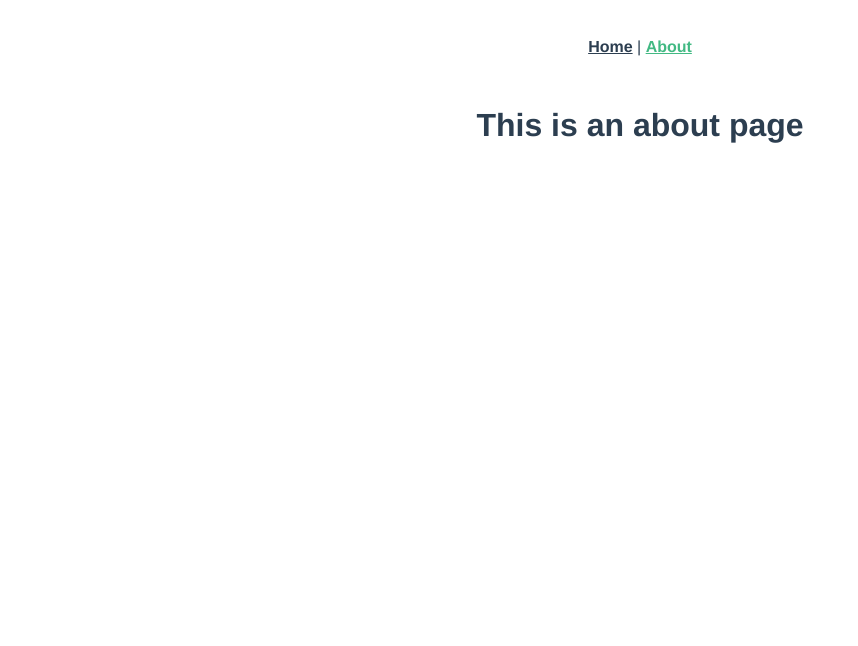
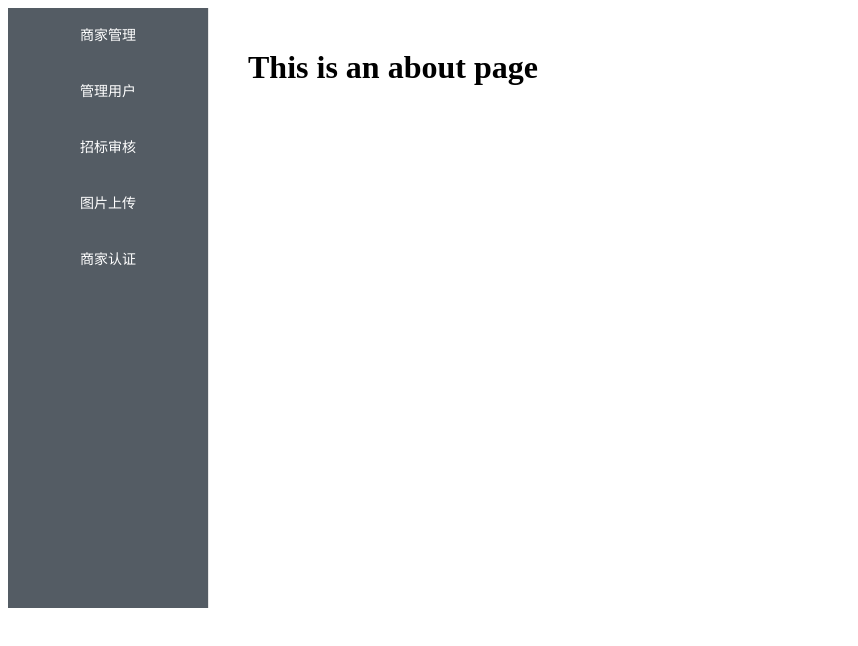
Before and after one commit to beautiful-people/houtai, a Vue app: page /about in a window 1280 px wide. Shown: the top 646 px of the page, without its empty margins (0-858 px from the left). Built offline with nearby package versions, Linux system fonts and the light colour scheme.

Commit message:
各个组件的初始创建

```diff
--- a/src/App.vue
+++ b/src/App.vue
@@ -1,32 +1,66 @@
 <template>
-  <div id="app">
-    <div id="nav">
-      <router-link to="/">Home</router-link> |
-      <router-link to="/about">About</router-link>
+  <div class="about">
+    <div class="left">
+      <el-row>
+        <el-col :span="14">
+          <el-menu
+            default-active="allusers"
+            class="el-menu-vertical-demo"
+            @open="handleOpen"
+            @close="handleClose"
+            background-color="#545c64"
+            text-color="#fff"
+            active-text-color="#ffd04b"
+            unique-opened
+            router
+          >
+            <el-menu-item index="BusinessManagement">商家管理</el-menu-item>
+            <el-menu-item index="manageusergroup">管理用户</el-menu-item>
+            <el-menu-item index="TheTenderReview">招标审核</el-menu-item>
+            <el-menu-item index="imageUpload">图片上传</el-menu-item>
+            <el-menu-item index="peakfire">商家认证</el-menu-item>
+          </el-menu>
+        </el-col>
+      </el-row>
     </div>
-    <router-view/>
+    <div class="right">
+      <router-view />
+    </div>
   </div>
 </template>
 
-<style lang="less">
-#app {
-  font-family: 'Avenir', Helvetica, Arial, sans-serif;
-  -webkit-font-smoothing: antialiased;
-  -moz-osx-font-smoothing: grayscale;
-  text-align: center;
-  color: #2c3e50;
-}
-
-#nav {
-  padding: 30px;
-
-  a {
-    font-weight: bold;
-    color: #2c3e50;
-
-    &.router-link-exact-active {
-      color: #42b983;
+<script>
+export default {
+  methods: {
+    handleOpen(key, keyPath) {
+      console.log(key, keyPath);
+    },
+    handleClose(key, keyPath) {
+      console.log(key, keyPath);
     }
   }
+};
+</script>
+
+<style lang="less" scoped>
+.about {
+  overflow: hidden;
+}
+.left {
+  width: 200px;
+  height: 100%;
+  float: left;
+}
+.right {
+  float: left;
+  padding: 20px 40px;
+}
+.el-menu-vertical-demo:not(.el-menu--collapse) {
+  width: 200px;
+  height: 600px;
+  min-height: 400px;
+}
+.el-row {
+    text-align: center;
 }
 </style>
```
Also changed, not shown: src/components/BusinessManagement.vue (added, +13 -0 lines), src/components/TheTenderReview.vue (added, +13 -0 lines), src/components/imageUpload.vue (added, +13 -0 lines), src/components/manageusergroup.vue (added, +13 -0 lines), src/components/peakfire.vue (added, +13 -0 lines).
